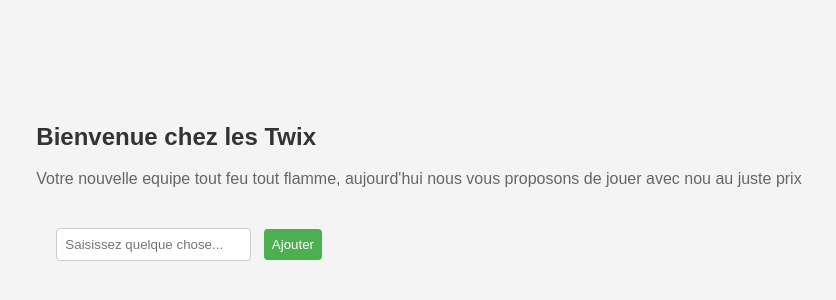
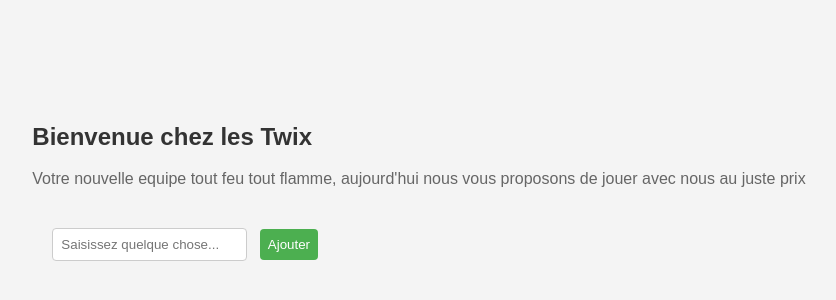
Before and after one commit to NathanaelMo/JustePrix, a plain HTML site: page index.html in a window 1280 px wide. Shown: the part 208-508 px from the top of the page, 221-1057 px from the left. Drawn offline with Linux system fonts and the light colour scheme.

Commit message:
Correction fautes d'orthographe

```diff
--- a/index.html
+++ b/index.html
@@ -7,7 +7,7 @@
 </head>
 <body>
       <div><h2>Bienvenue chez les Twix</h2>
-<p>Votre nouvelle equipe tout feu tout flamme, aujourd'hui nous vous proposons de jouer avec nou au juste prix</p>
+<p>Votre nouvelle equipe tout feu tout flamme, aujourd'hui nous vous proposons de jouer avec nous au juste prix</p>
 <div>
 
     <input type="text" class="mini-input" placeholder="Saisissez quelque chose...">
```
